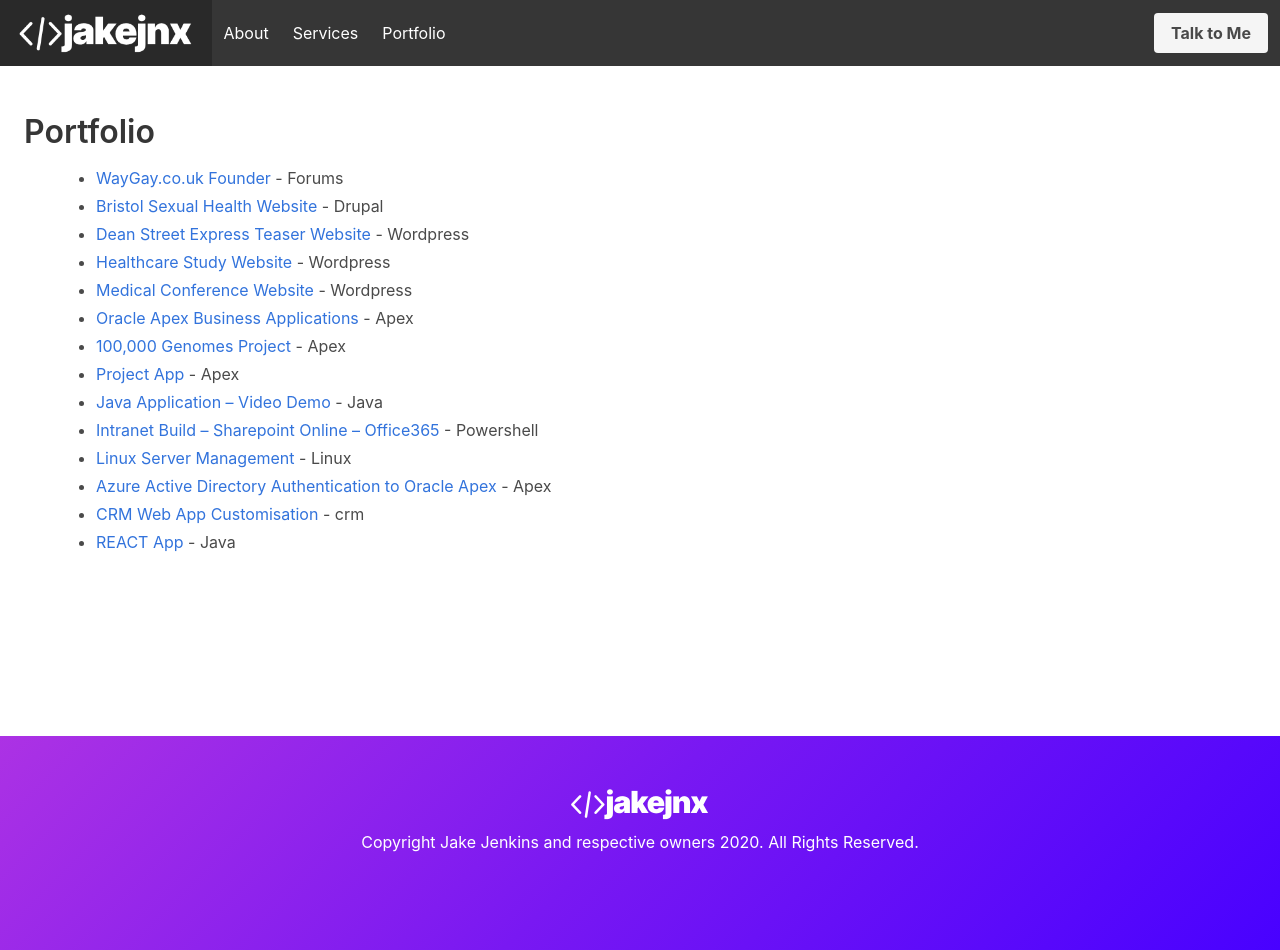
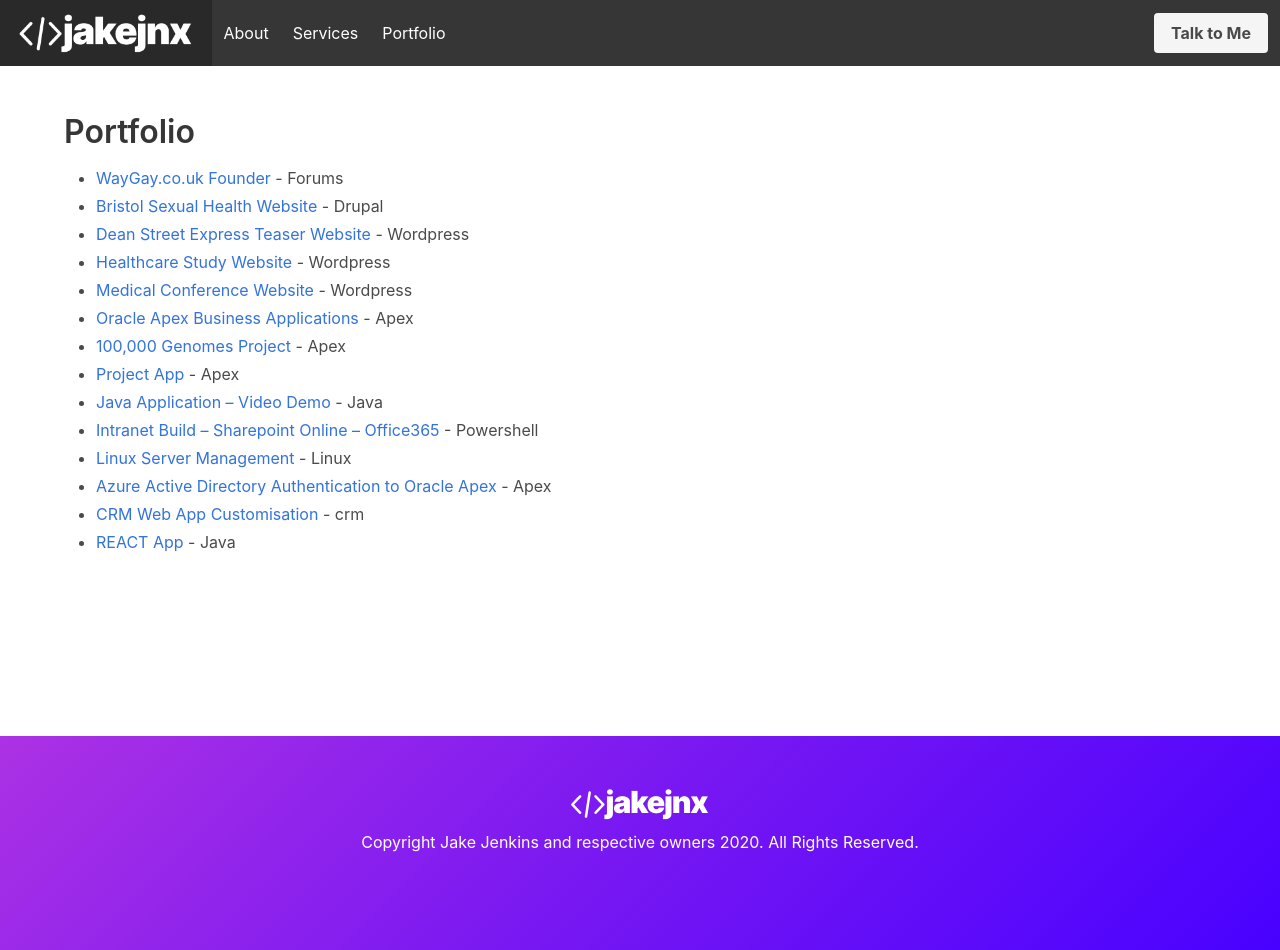
Before and after one commit to jake-jenkins/jjnx-bulma, a Jekyll site: the page built from portfolio.markdown, in a window 1280 px wide. Built offline with Jekyll 4.4.1, drawn with Linux system fonts in a browser that asks for light colours; our own code applies the rules of GitHub Pages for plain Markdown files.

Commit message:
Update page.html

```diff
--- a/_layouts/page.html
+++ b/_layouts/page.html
@@ -1,15 +1,14 @@
 ---
 layout: default
 ---
-
+<div class="container">
 <article class="post">
 
   <header class="post-header">
     <h1 class="title">{{ page.title | escape }}</h1>
   </header>
 
- <div class="container">
     {{ content }}
-  </div>
 
 </article>
+  </div>
```
